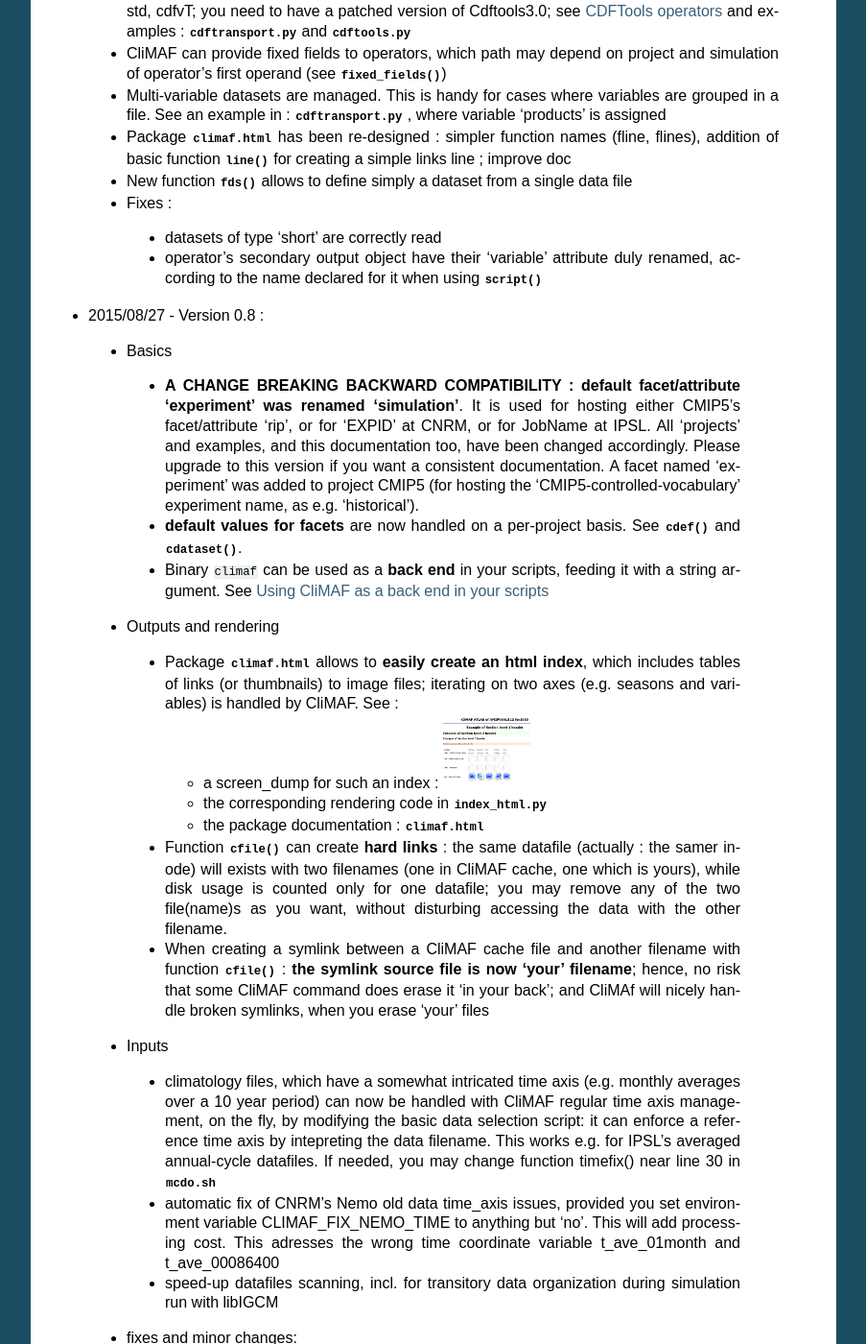
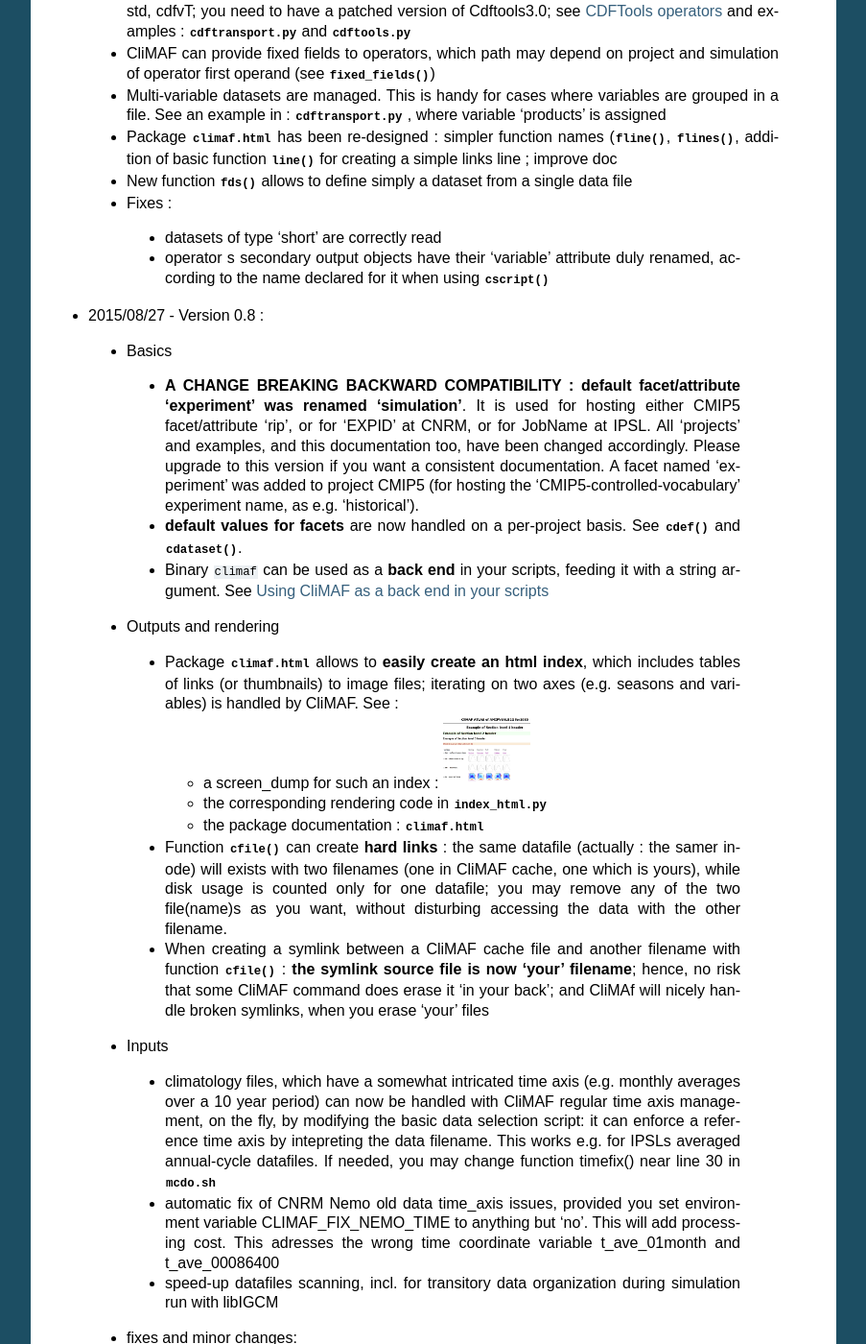
Before and after one commit to rigoudyg/climaf, a Sphinx documentation site: the page built from doc/news.rst, in a window 1280 px wide and 1400 px high, scrolled down 304 px. Shown: the whole window at 96% size, without its empty margins (198-1101 px from the left). Built offline with Sphinx 7.4.7, drawn with Linux system fonts in a browser that asks for light colours; some of the changed text lies outside the part shown.

Commit message:
Fix typos and details

```diff
--- a/doc/news.rst
+++ b/doc/news.rst
@@ -32,7 +32,7 @@ Changes, newest first :
    :download:`cdftools.py <../examples/cdftools.py>`
 
  - CliMAF can provide fixed fields to operators, which path may
-   depend on project and simulation of operator's first operand
+   depend on project and simulation of operator first operand
    (see  :py:func:`~climaf.operators.fixed_fields()`)
 
  - Multi-variable datasets are managed. This is handy for cases where
@@ -41,19 +41,20 @@ Changes, newest first :
    variable 'products' is assigned
 
  - Package :py:mod:`climaf.html` has been re-designed : simpler
-   function names (fline, flines), addition of basic function
+   function names (:py:func:`~climaf.html.fline()`,
+   :py:func:`~climaf.html.flines()`, addition of basic function
    :py:func:`~climaf.html.line()` for creating a simple links line ;
    improve doc
 
- - New function :py:func:`~climaf.classes.fds` allows to define simply
+ - New function :py:func:`~climaf.classes.fds()` allows to define simply
    a dataset from a single data file
 
  - Fixes :
 
   - datasets of type 'short' are correctly read
-  - operator's secondary output object have their 'variable' attribute
+  - operator s secondary output objects have their 'variable' attribute
     duly renamed, according to the name declared for it when using
-    :py:func:`~climaf.operators.script()`
+    :py:func:`~climaf.operators.cscript()`
 
 .. _news_0.8:
 
@@ -63,7 +64,7 @@ Changes, newest first :
 
   - **A CHANGE BREAKING BACKWARD COMPATIBILITY : default
     facet/attribute 'experiment' was renamed 'simulation'**. It is
-    used for hosting either CMIP5's facet/attribute 'rip', or for
+    used for hosting either CMIP5 facet/attribute 'rip', or for
     'EXPID' at CNRM, or for JobName at IPSL. All 'projects' and
     examples, and this documentation too, have been changed
     accordingly. Please upgrade to this version if you want a
@@ -104,10 +105,10 @@ Changes, newest first :
     with CliMAF regular time axis management, on the fly, by modifying
     the basic data selection script: it can
     enforce a reference time axis by intepreting the data
-    filename. This works e.g. for IPSL's averaged annual-cycle
+    filename. This works e.g. for IPSLs averaged annual-cycle
     datafiles. If needed, you may change function timefix() near line
     30 in :download:`mcdo.sh <../scripts/mcdo.sh>`
-  - automatic fix of CNRM's Nemo old data time_axis issues, provided you
+  - automatic fix of CNRM Nemo old data time_axis issues, provided you
     set environment variable CLIMAF_FIX_NEMO_TIME to anything but
     'no'. This will add processing cost. This adresses the wrong time
     coordinate variable t_ave_01month and t_ave_00086400
```
Also changed, not shown: other parts of doc/news.rst (+1 -1 lines), 4 other files.
